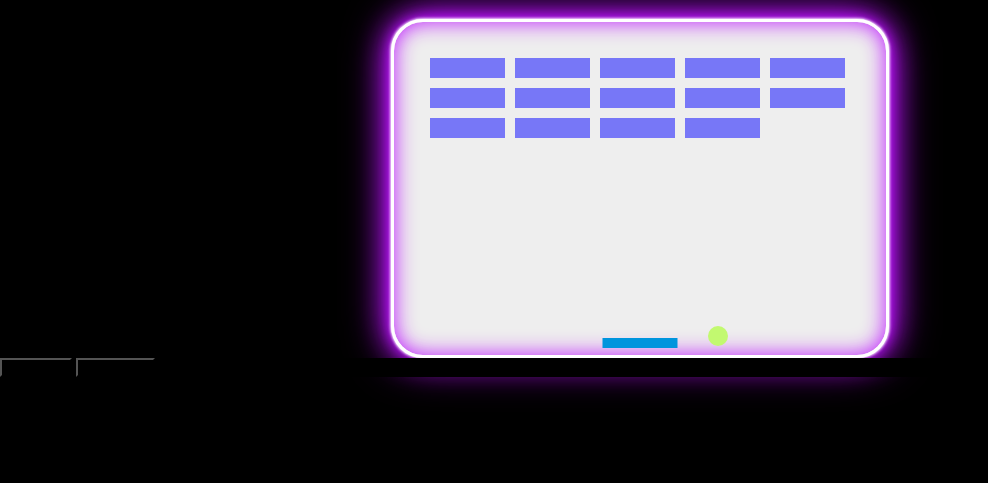
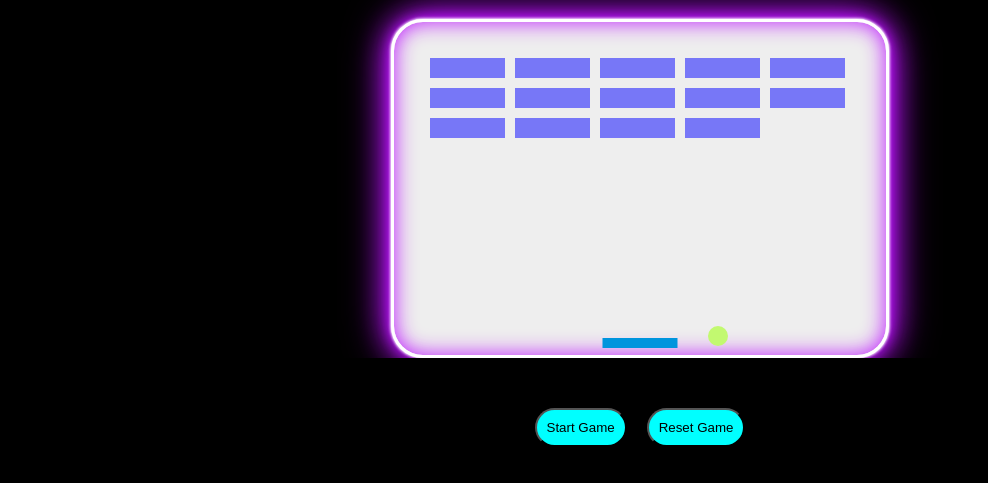
Before and after one commit to lougoncharenko/breakout_game, a plain HTML site: page index.html in a window 1280 px wide. Shown: the part 297-780 px from the top of the page, without its empty margins (0-988 px from the left). Drawn offline with Linux system fonts and the light colour scheme.

Commit message:
added styling to buttons

```diff
--- a/style.css
+++ b/style.css
@@ -27,6 +27,25 @@
     color: white;
     font-size: 50px;
     padding-bottom: 40px;
+  }
+
+  #button-group {
+    padding-top: 40px;
+    display: flex;
+    align-items: center;
+    justify-content: center;
+  }
+  #start-button{
+    margin: 10px;
+    padding: 10px;
+    background-color: aqua;
+    border-radius: 20px;
+  }
+  #reset-button {
+    margin: 10px;
+    padding: 10px;
+    background-color: aqua;
+    border-radius: 20px;
   }
 
   canvas {
```
